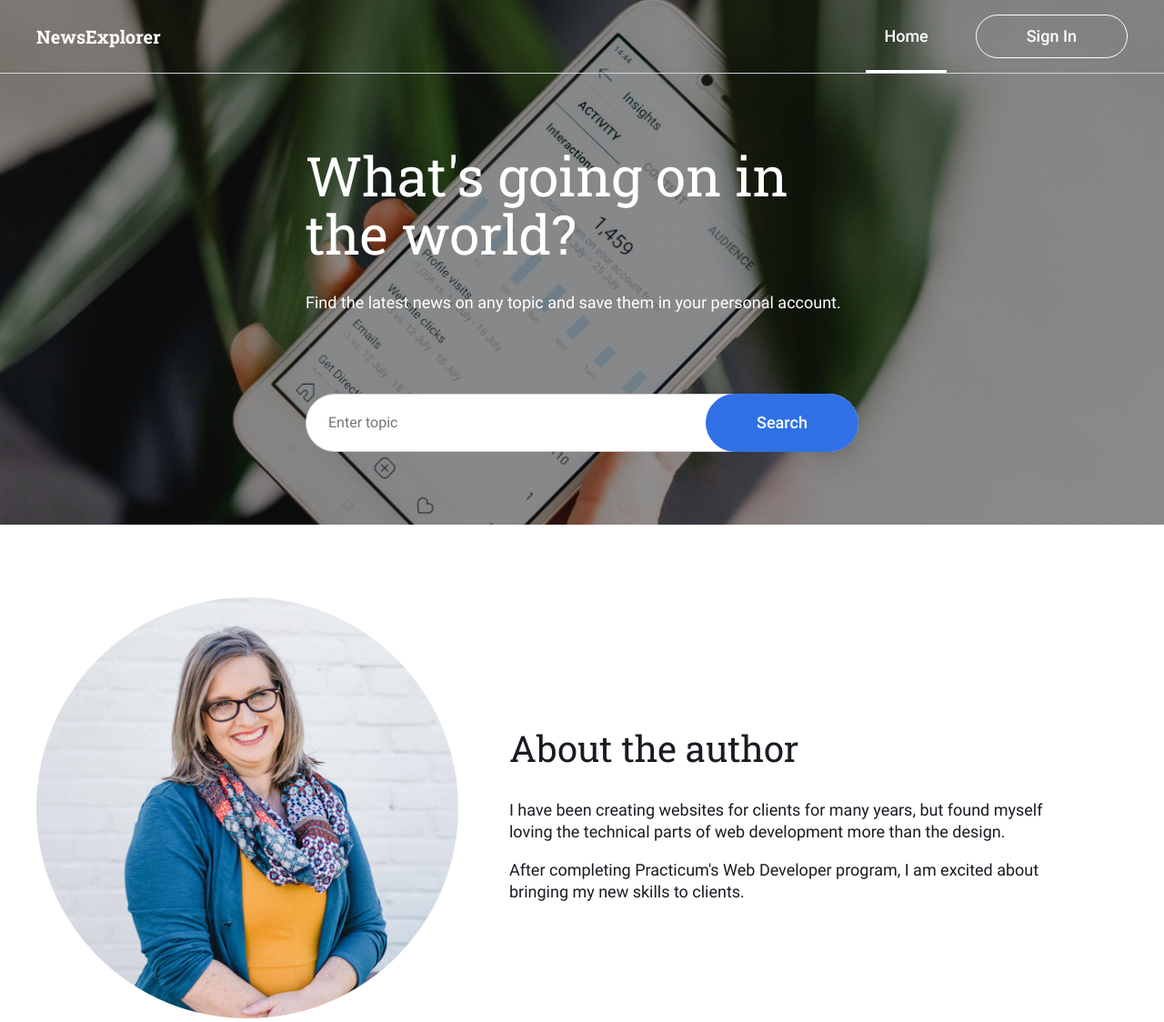
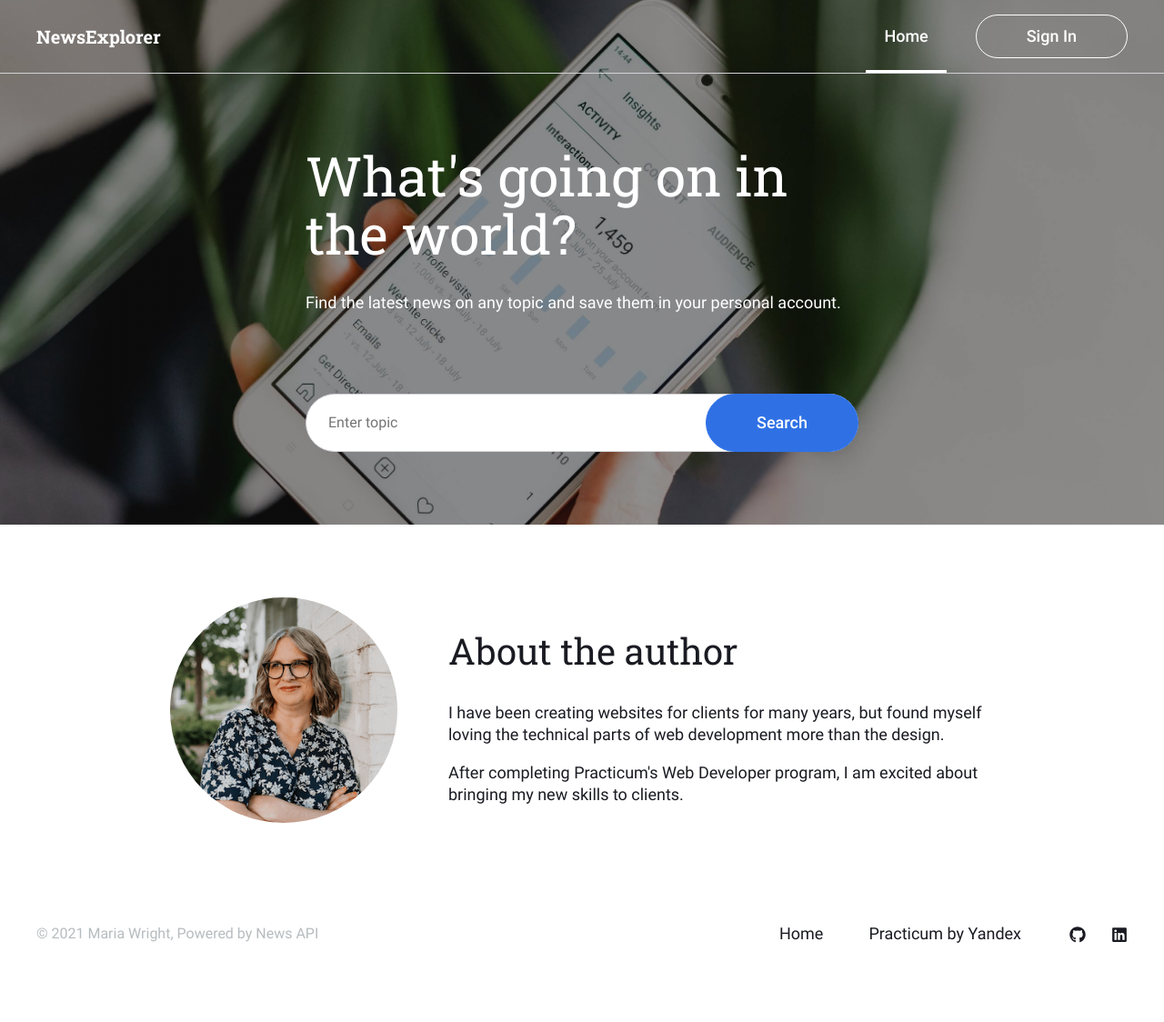
Before and after one commit to mariawright05/news-explorer-frontend, a React app: page / in a window 1280 px wide. Shown: the top 1124 px of the page at 91% size. After the commit the page ends 1067 px from the top, so only its background shows below. Built offline with nearby package versions, Linux system fonts and the light colour scheme; a web font is replaced by a local one.

Commit message:
edit author picture

```diff
--- a/src/components/Author/Author.css
+++ b/src/components/Author/Author.css
@@ -3,6 +3,7 @@
   display: flex;
   flex-direction: row;
   align-items: center;
+  justify-content: center;
   margin: 80px auto;
   padding: 0 40px;
 }
@@ -28,8 +29,8 @@
 
 .author__image-container {
   position: relative;
-  max-width: 464px;
-  max-height: 464px;
+  max-width: 250px;
+  max-height: 250px;
   margin-right: 56px;
 }
 
@@ -37,10 +38,6 @@
   width: 100%;
   height: 100%;
   border-radius: 50%;
-  /* background-image: url('../../../images/maria-wright.jpg');
-  background-repeat: no-repeat;
-  background-position: center;
-  background-size: cover; */
   object-fit: cover;
 }
 
--- a/src/components/Author/Author.js
+++ b/src/components/Author/Author.js
@@ -1,6 +1,6 @@
 import React from 'react';
 import './Author.css';
-import Image from '../../images/maria-wright.jpg';
+import Image from '../../images/maria-wright.png';
 
 const Author = () => {
   return (
```
Also changed, not shown: src/images/maria-wright.jpg (deleted), src/images/maria-wright.png (added).
